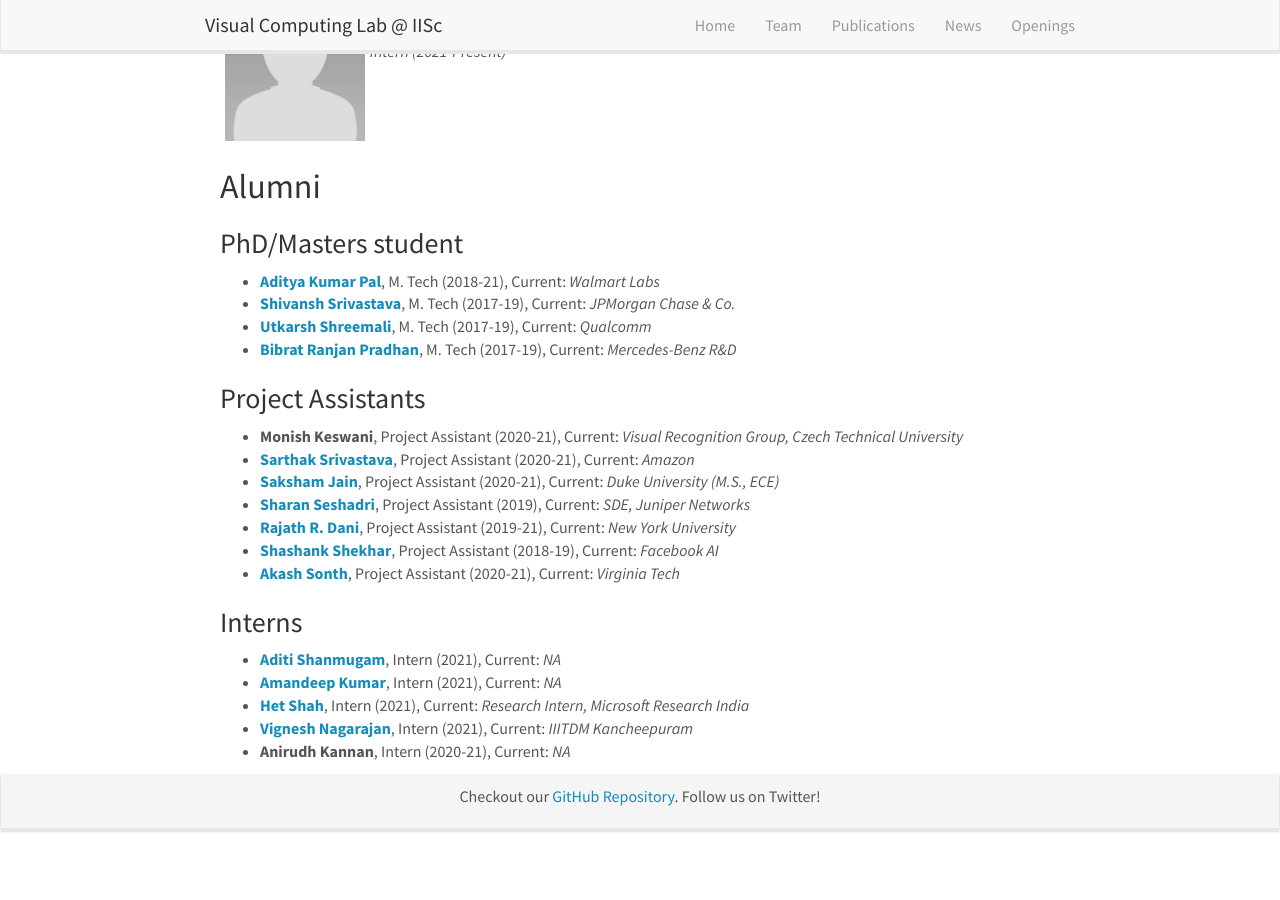
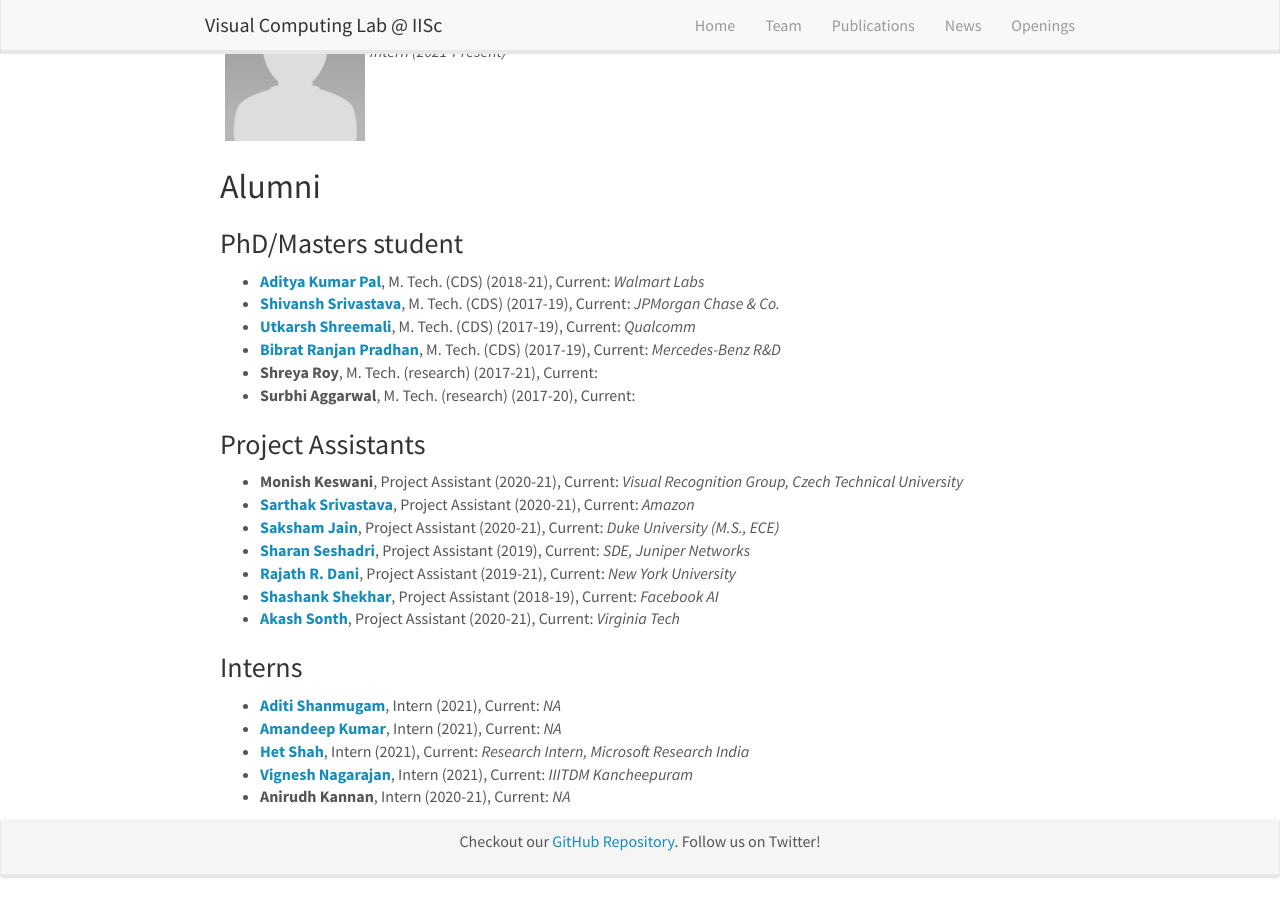
Before and after one commit to vcl-iisc/vclab-website, a Jekyll site: the page built from _pages/team.md, in a window 1280 px wide and 900 px high, scrolled down 1627 px. Built offline with Jekyll 4.4.1, drawn with Linux system fonts in a browser that asks for light colours; nearby versions of some CDN libraries; before the commit the page ends 2481 px from its top, so only the background shows below that.

Commit message:
updated lab people names

```diff
--- a/_data/lab_alumni.yml
+++ b/_data/lab_alumni.yml
@@ -1,28 +1,46 @@
 ############################ MTECH STUDENTS ############################
 
 - name: Aditya Kumar Pal
-  position: M. Tech
+  position: M. Tech. (CDS)
   year: 2018-21
   url: https://www.linkedin.com/in/adityakumarpal17059
   affiliation: Walmart Labs
+  dissertation: Anomaly Detection and Localization Using Image Inpainting
 
 - name: Shivansh Srivastava
-  position: M. Tech
+  position: M. Tech. (CDS)
   year: 2017-19
   url: https://in.linkedin.com/in/shivansh-srivastava-profile
   affiliation: JPMorgan Chase & Co.
+  dissertation: Early and Hybrid Fusion for Cultural Event Recognition in Images
 
 - name: Utkarsh Shreemali
-  position: M. Tech
+  position: M. Tech. (CDS)
   year: 2017-19
   url: https://www.linkedin.com/in/utkarshshreemali
   affiliation: Qualcomm
+  dissertation: Robust Gait based Human Identification on Incomplete and Multi-view Sequences
 
 - name: Bibrat Ranjan Pradhan
-  position: M. Tech
+  position: M. Tech. (CDS)
   year: 2017-19
   url: https://www.linkedin.com/in/bibratranjan-pradhan
   affiliation: Mercedes-Benz R&D
+  dissertation: Activity Recognition in Neuromorphic Videos
+
+- name: Shreya Roy
+  position: M. Tech. (research)
+  year: 2017-21
+  # url: https://www.linkedin.com/in/bibratranjan-pradhan
+  # affiliation: Mercedes-Benz R&D
+  thesis: "Deep Learning in Computer Vision: Studies in Neuro-image Segmentation and Satellite Image Super-resolution"
+
+- name: Surbhi Aggarwal
+  position: M. Tech. (research)
+  year: 2017-20
+  # url: https://www.linkedin.com/in/bibratranjan-pradhan
+  # affiliation: Mercedes-Benz R&D
+  thesis: "Learning Across Domains: Applications to Text-Based Person Search and Multi-Source Domain Adaptation"
 
 ########################## Project Assistants ##########################
 
--- a/_pages/team.md
+++ b/_pages/team.md
@@ -240,11 +240,11 @@ permalink: /team/
 
 <ul>
 {% for member in site.data.lab_alumni %}
-  {% if member.position=="M. Tech" or member.position=="PhD" %}
+  {% if member.position=="M. Tech. (CDS)" or member.position=="Ph. D. student" or member.position=="M. Tech. (research)" %}
     {% if member.url %}
       <li><b><a href="{{ member.url }}" target="_blank">{{ member.name }}</a></b>, {{ member.position }} ({{ member.year }}), Current: <i>{{ member.affiliation}}</i> </li>
     {% else %}
-      <li><b>{{ member.name }}</b>, {{ member.position }} ({{ member.year }}), Current: <i>{{ member.affiliation}}</i> </li>
+      <li><b>{{ member.name }}</b>, {{ member.position }} ({{ member.year }}), Current: <i>{{ member.affiliation}}</i></li>
     {% endif %}
   {% endif %}
 {% endfor %}
```
